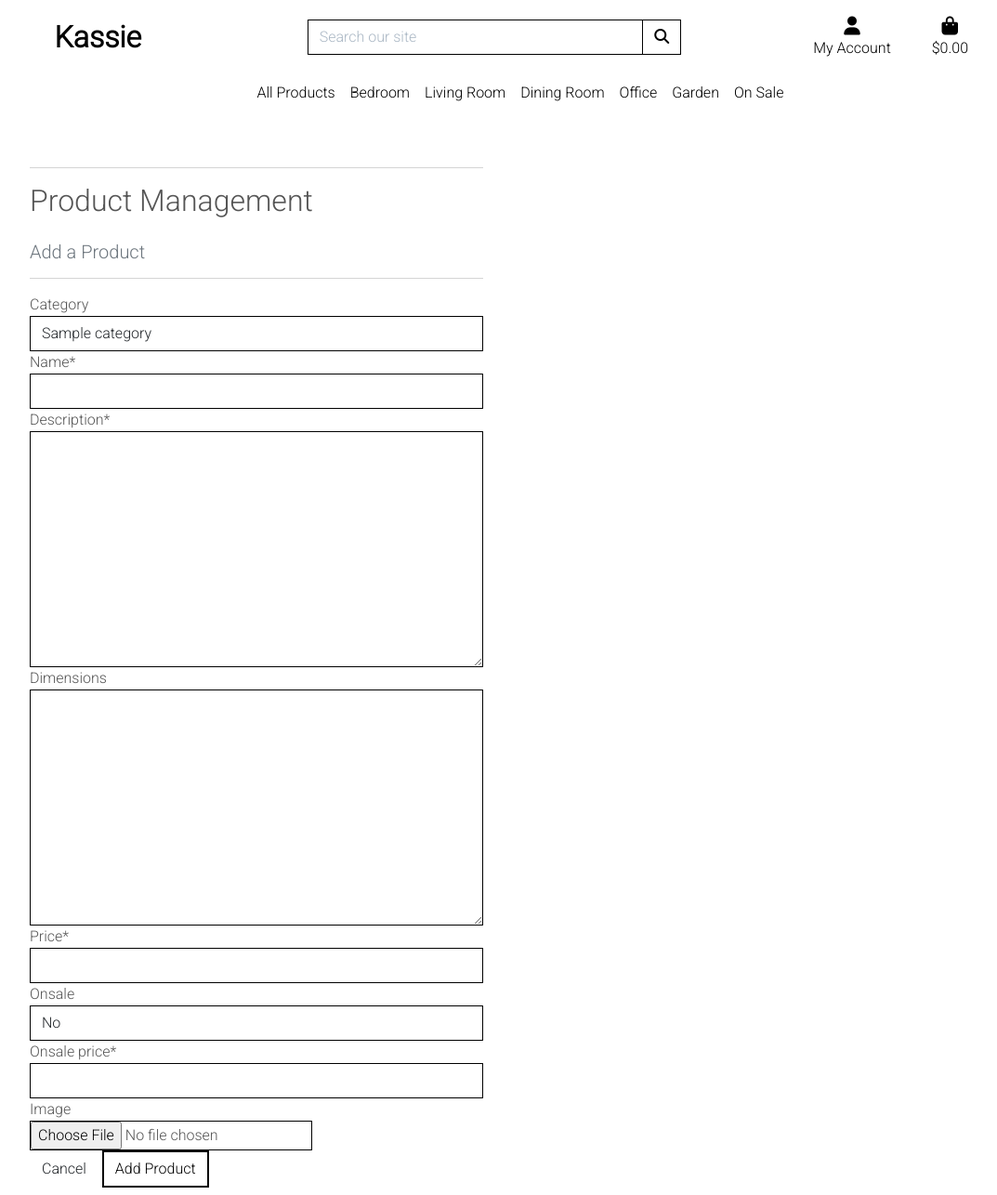
After one commit to PillowFishSticks/Kassie-MS4, a Django app: page /products/add/ in a window 1280 px wide. The commit adds this page. Shown: the whole page at 93% size, without its empty margins (108-1181 px from the left). Run offline with Django 3.2, Linux system fonts and the light colour scheme; tables that the repository leaves empty hold one stand-in row (values such as "Sample post"); some libraries are stand-ins or nearby versions.

Commit message:
add add product functionality

```diff
--- a/bag/templates/bag/bag.html
+++ b/bag/templates/bag/bag.html
@@ -39,7 +39,11 @@
                             {% for item in bag_items %}
                                 <tr>
                                     <td class="p-3 w-25">
-                                        <img class="img-fluid rounded" src="{{ item.product.image.url }}">
+                                        {% if item.product.image %}
+                                        <img class="img-fluid rounded" src="{{ item.product.image.url }}" alt="{{ item.product.name }}">
+                                        {% else %}
+                                        <img class="img-fluid rounded" src="{{ MEDIA_URL }}noimage.png" alt="{{ item.product.name }}">
+                                        {% endif %}
                                     </td>
                                     <td class="py-3">
                                         <p class="my-0"><strong>{{ item.product.name }}</strong></p>
--- /dev/null
+++ b/products/templates/products/add_product.html
@@ -0,0 +1,37 @@
+{% extends "base.html" %}
+{% load static %}
+
+{% block page_header %}
+    <div class="container header-container">
+        <div class="row">
+            <div class="col"></div>
+        </div>
+    </div>
+{% endblock %}
+
+{% block content %}
+    <div class="overlay"></div>
+    <div class="container">
+        <div class="row">
+            <div class="col-12 col-md-6">
+                <hr>
+                <h2 class="logo-font mb-4">Product Management</h2>
+                <h5 class="text-muted">Add a Product</h5>
+                <hr>
+            </div>
+        </div>
+
+        <div class="row">
+            <div class="col-12 col-md-6">
+                <form method="POST" action="{% url 'add_product' %}" class="form mb-2" enctype="multipart/form-data">
+                    {% csrf_token %}
+                    {{ form | crispy }}
+                    <div class="text-right">
+                        <a class="btn btn-outline-black rounded-0" href="{% url 'products' %}">Cancel</a>
+                        <button class="btn btn-black rounded-0" type="submit">Add Product</button>
+                    </div>
+                </form>
+            </div>
+        </div>
+    </div>
+{% endblock %}
--- a/products/urls.py
+++ b/products/urls.py
@@ -3,5 +3,6 @@ from . import views
 
 urlpatterns = [
     path('', views.all_products, name='products'),
-    path('<product_id>', views.product_detail, name='product_detail'),
+    path('<int:product_id>/', views.product_detail, name='product_detail'),
+    path('add/', views.add_product, name='add_product'),
 ]
--- a/products/views.py
+++ b/products/views.py
@@ -3,6 +3,7 @@ from django.contrib import messages
 from django.db.models import Q
 from .models import Product, Category
 from django.db.models.functions import Lower
+from .forms import ProductForm
 
 # Create your views here.
 
@@ -66,3 +67,23 @@ def product_detail(request, product_id):
     }
 
     return render(request, 'products/product_detail.html', context)
+
+def add_product(request):
+    """ Add a product to the store """
+    if request.method == 'POST':
+        form = ProductForm(request.POST, request.FILES)
+        if form.is_valid():
+            form.save()
+            messages.success(request, 'Successfully added product!')
+            return redirect(reverse('add_product'))
+        else:
+            messages.error(request, 'Failed to add product. Please ensure the form is valid.')
+    else:
+        form = ProductForm()
+
+    template = 'products/add_product.html'
+    context = {
+        'form': form,
+    }
+
+    return render(request, template, context)
--- a/profiles/views.py
+++ b/profiles/views.py
@@ -15,8 +15,10 @@ def profile(request):
         if form.is_valid():
             form.save()
             messages.success(request, 'Profile updated successfully')
-
-    form = UserProfileForm(instance=profile)
+        else:
+            messages.error(request, 'Update failed. Please ensure the form is valid.')
+    else:
+        form = UserProfileForm(instance=profile)
     orders = profile.orders.all()
 
     template = 'profiles/profile.html'
--- a/templates/base.html
+++ b/templates/base.html
@@ -73,7 +73,7 @@
                       <div class="dropdown-menu border-0" aria-labelledby="user-options">
                           {% if request.user.is_authenticated %}
                               {% if request.user.is_superuser %}
-                                  <a href="" class="dropdown-item">Product Management</a>
+                                  <a href="{% url 'add_product' %}" class="dropdown-item">Product Management</a>
                               {% endif %}
                               <a href="{% url 'profile' %}" class="dropdown-item">My Profile</a>
                               <a href="{% url 'account_logout' %}" class="dropdown-item">Logout</a>
--- a/templates/includes/mobile-top-header.html
+++ b/templates/includes/mobile-top-header.html
@@ -31,7 +31,7 @@
       <div class="dropdown-menu border-0" aria-labelledby="user-options">
           {% if request.user.is_authenticated %}
               {% if request.user.is_superuser %}
-                  <a href="{% url 'account_logout' %}" class="dropdown-item">Product Management</a>
+                  <a href="{% url 'add_product' %}" class="dropdown-item">Product Management</a>
               {% endif %}
               <a href="" class="dropdown-item">My Profile</a>
               <a href="{% url 'account_logout' %}" class="dropdown-item">Logout</a>
```
